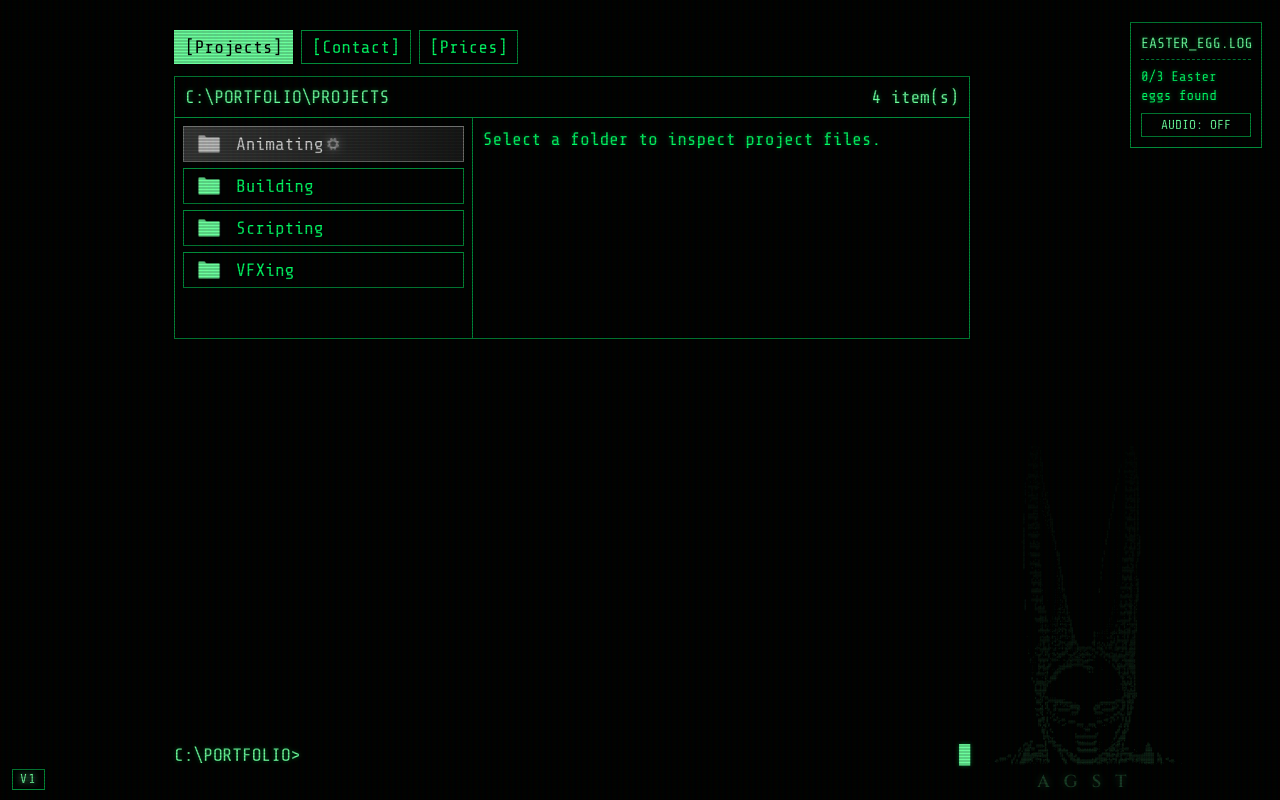
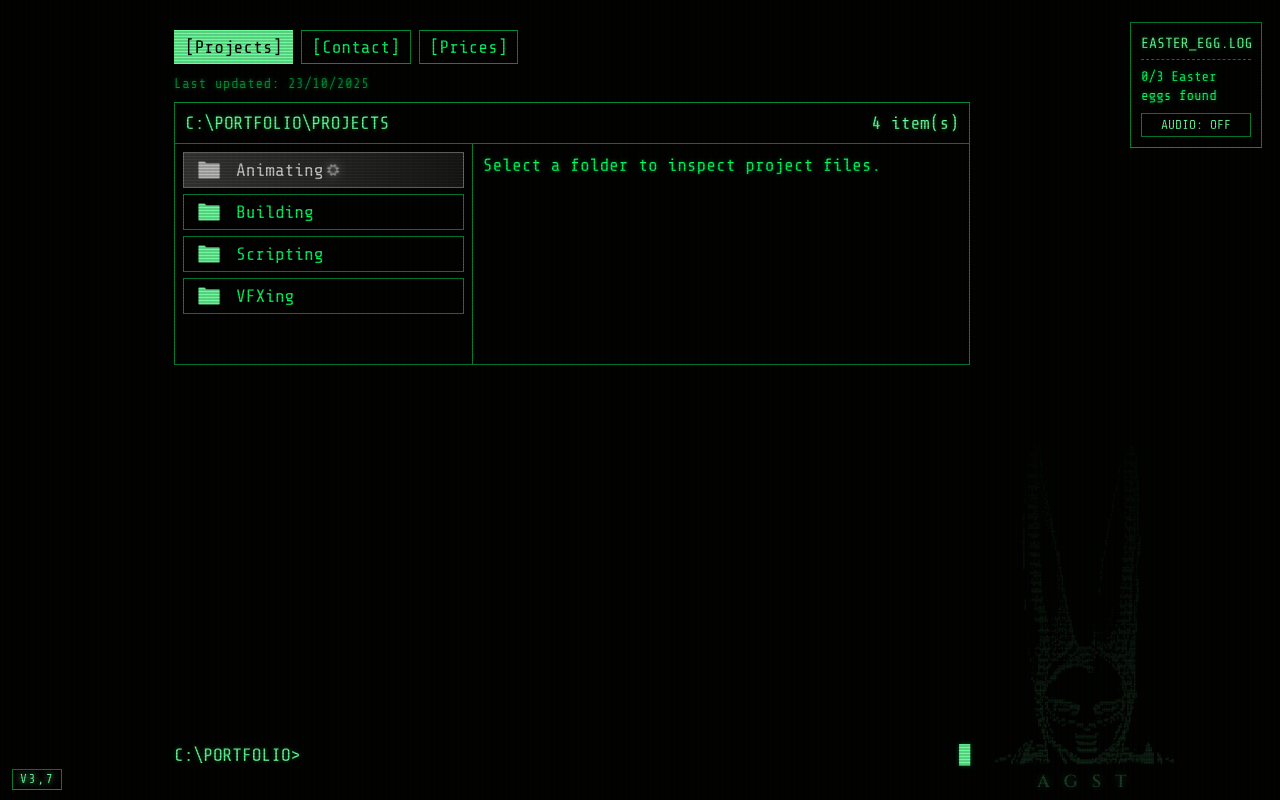
Before and after one commit to Augostolas/AGST, a website: page index.html in a window 1280 px wide. Drawn offline with nearby package versions, Linux system fonts and the light colour scheme.

Commit message:
feat: update portfolio version and date

```diff
--- a/index.html
+++ b/index.html
@@ -20,7 +20,7 @@
     <link rel="preconnect" href="https://fonts.googleapis.com">
     <link rel="preconnect" href="https://fonts.gstatic.com" crossorigin>
     <link href="https://fonts.googleapis.com/css2?family=Cinzel:wght@600&family=Share+Tech+Mono&family=VT323&display=swap" rel="stylesheet">
-    <link rel="stylesheet" href="style.css?v=20260817-6">
+    <link rel="stylesheet" href="style.css?v=20260818-1">
 </head>
 <body>
     <div class="crt-overlay" id="crtOverlay"></div>
@@ -50,13 +50,13 @@
     </aside>
 
     <canvas id="matrixCanvas"></canvas>
-    <div class="version-stamp" aria-label="Site version">V1</div>
+    <div class="version-stamp" aria-label="Site version">V3,7</div>
     <div class="ascii-signature" aria-hidden="true">
         <pre class="ascii-watermark" id="asciiWatermark"></pre>
         <span class="ascii-signature-name">A G S T</span>
     </div>
     <div id="geedorahFlash" aria-hidden="true"></div>
     <audio id="backgroundMusic" src="assets/audio/king-geedorah.mp3" preload="none" loop></audio>
-    <script type="module" src="script.js?v=20260817-6"></script>
+    <script type="module" src="script.js?v=20260818-1"></script>
 </body>
 </html>
--- a/script.js
+++ b/script.js
@@ -265,6 +265,7 @@ document.addEventListener('DOMContentLoaded', () => {
 
         return `
 ${renderTabs('projects')}
+<p class="portfolio-updated">Last updated: 23/10/2025</p>
 <section class="view-panel" id="view-panel" role="tabpanel" aria-labelledby="tab-projects" tabindex="0">
 <div class="file-manager">
     <div class="fm-toolbar">
--- a/style.css
+++ b/style.css
@@ -575,6 +575,13 @@ body.admin-rgb-wave .theme-icon {
     transition: color 1.7s ease, background-color 1.7s ease, border-color 1.7s ease;
 }
 
+.portfolio-updated {
+    margin: -2px 0 8px;
+    color: var(--term-green-dim);
+    font-size: 0.78rem;
+    letter-spacing: 0.04em;
+}
+
 .ascii-signature {
     position: fixed;
     right: 12px;
```
